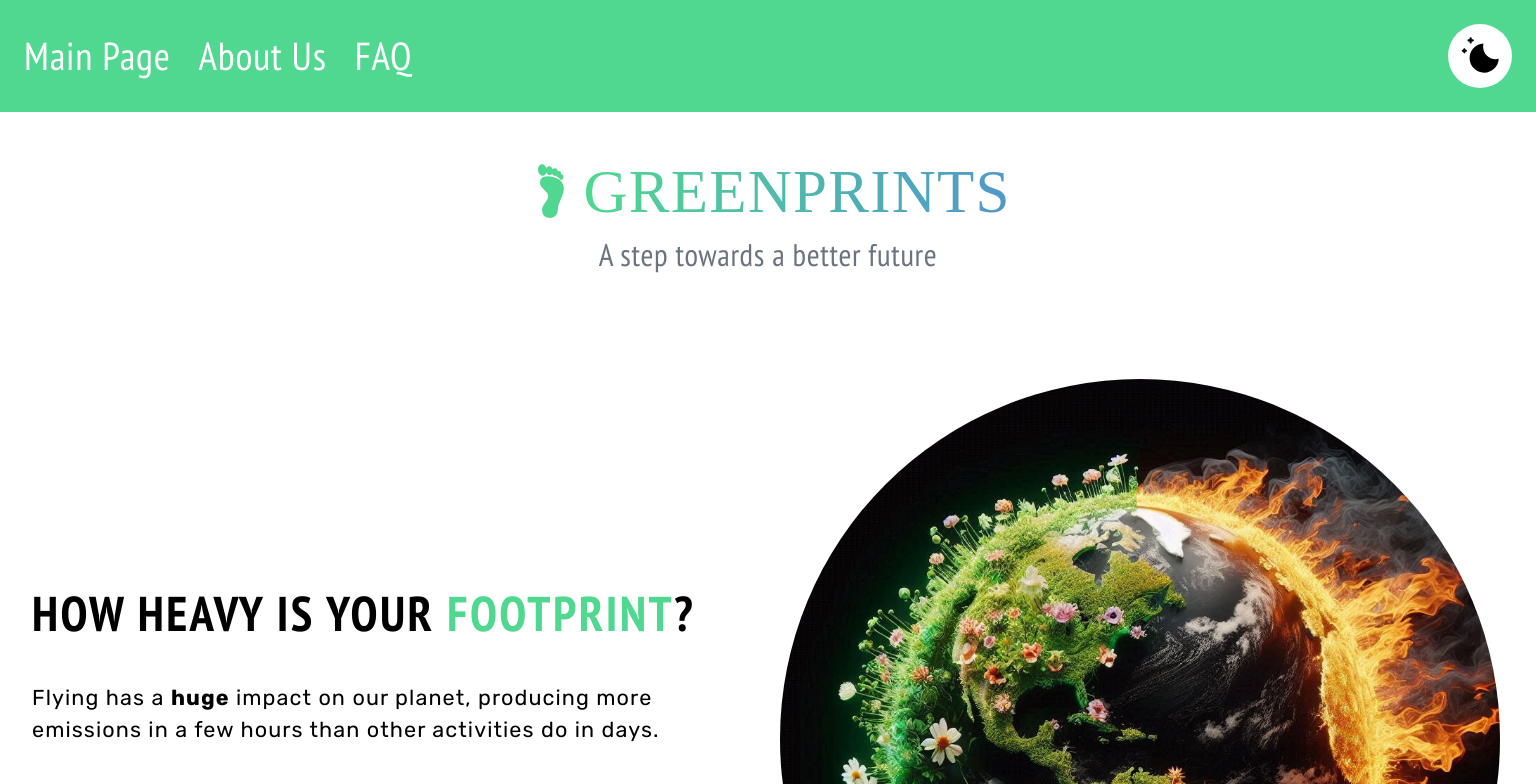
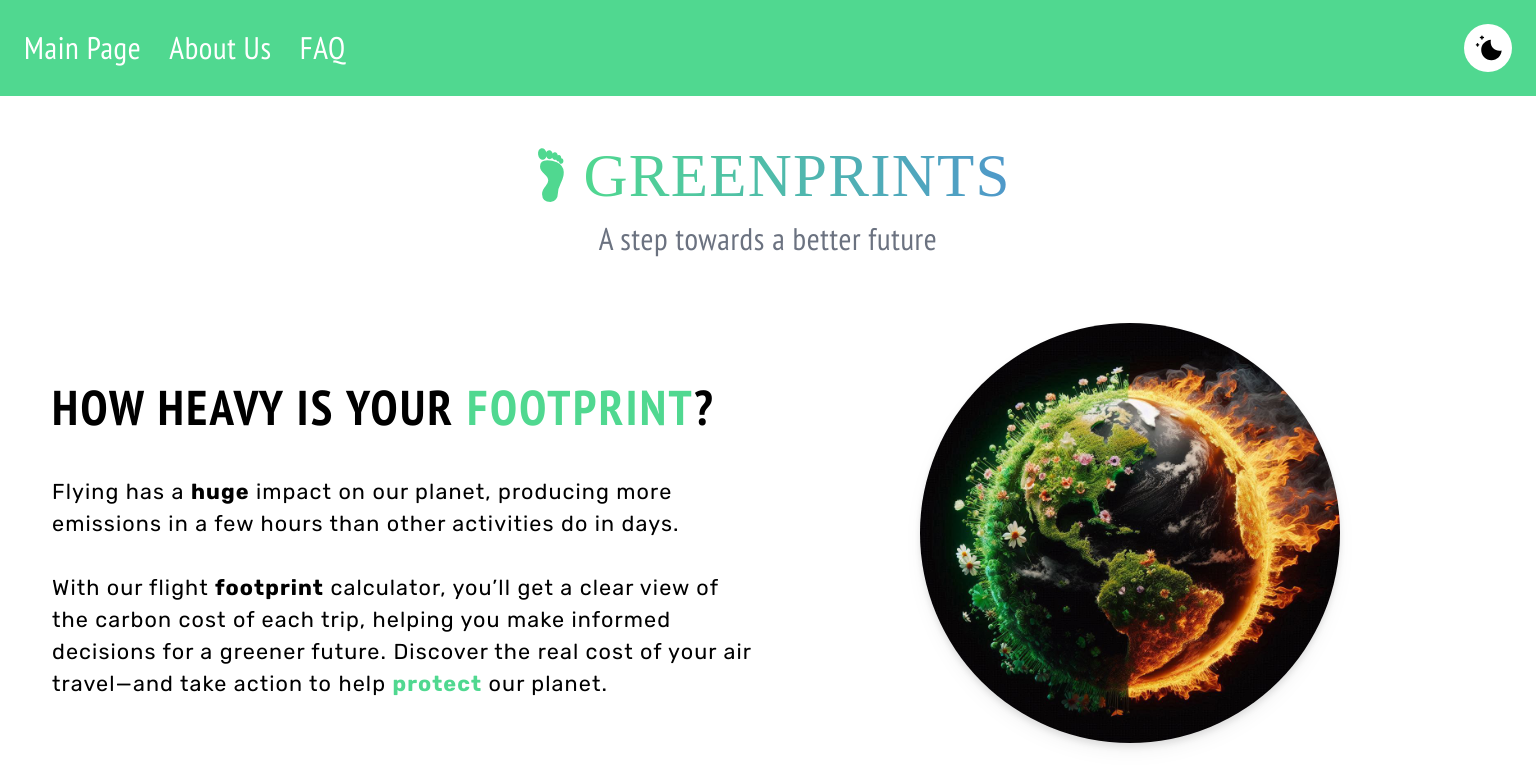
Before and after one commit to Matteonegridev/GreenPrints, a React (Vite) app: page / in a window 1536 px wide. Shown: the top 784 px of the page. Built offline with nearby package versions, Linux system fonts and the light colour scheme; a web font is replaced by a local one.

Commit message:
done mainpage + header + toggle dark 2xl size

```diff
--- a/css/output.css
+++ b/css/output.css
@@ -653,6 +653,10 @@ video {
   height: 3px;
 }
 
+.h-auto{
+  height: auto;
+}
+
 .min-h-\[50dvh\]{
   min-height: 50dvh;
 }
@@ -683,6 +687,10 @@ video {
 
 .w-full{
   width: 100%;
+}
+
+.max-w-\[100\%\]{
+  max-width: 100%;
 }
 
 .flex-grow-0{
@@ -752,6 +760,11 @@ video {
 
 .gap-5{
   gap: 1.25rem;
+}
+
+.divide-rose-400 > :not([hidden]) ~ :not([hidden]){
+  --tw-divide-opacity: 1;
+  border-color: rgb(251 113 133 / var(--tw-divide-opacity));
 }
 
 .overflow-hidden{
@@ -897,10 +910,6 @@ video {
   padding: 1.25rem;
 }
 
-.p-8{
-  padding: 2rem;
-}
-
 .px-1{
   padding-left: 0.25rem;
   padding-right: 0.25rem;
@@ -954,11 +963,6 @@ video {
 .py-7{
   padding-top: 1.75rem;
   padding-bottom: 1.75rem;
-}
-
-.px-7{
-  padding-left: 1.75rem;
-  padding-right: 1.75rem;
 }
 
 .pb-2{
@@ -1166,6 +1170,16 @@ video {
 .outline-none{
   outline: 2px solid transparent;
   outline-offset: 2px;
+}
+
+.drop-shadow-xl{
+  --tw-drop-shadow: drop-shadow(0 20px 13px rgb(0 0 0 / 0.03)) drop-shadow(0 8px 5px rgb(0 0 0 / 0.08));
+  filter: var(--tw-blur) var(--tw-brightness) var(--tw-contrast) var(--tw-grayscale) var(--tw-hue-rotate) var(--tw-invert) var(--tw-saturate) var(--tw-sepia) var(--tw-drop-shadow);
+}
+
+.drop-shadow-lg{
+  --tw-drop-shadow: drop-shadow(0 10px 8px rgb(0 0 0 / 0.04)) drop-shadow(0 4px 3px rgb(0 0 0 / 0.1));
+  filter: var(--tw-blur) var(--tw-brightness) var(--tw-contrast) var(--tw-grayscale) var(--tw-hue-rotate) var(--tw-invert) var(--tw-saturate) var(--tw-sepia) var(--tw-drop-shadow);
 }
 
 .filter{
@@ -1291,10 +1305,6 @@ video {
     display: grid;
   }
 
-  .md\:h-\[70\%\]{
-    height: 70%;
-  }
-
   .md\:min-h-\[120px\]{
     min-height: 120px;
   }
@@ -1305,10 +1315,6 @@ video {
 
   .md\:w-\[55ch\]{
     width: 55ch;
-  }
-
-  .md\:w-\[70\%\]{
-    width: 70%;
   }
 
   .md\:w-\[80\%\]{
@@ -1362,6 +1368,10 @@ video {
   .md\:bg-primary{
     --tw-bg-opacity: 1;
     background-color: rgb(80 216 144 / var(--tw-bg-opacity));
+  }
+
+  .md\:p-4{
+    padding: 1rem;
   }
 
   .md\:p-6{
@@ -1449,10 +1459,6 @@ video {
     width: 15rem;
   }
 
-  .xl\:w-full{
-    width: 100%;
-  }
-
   .xl\:cursor-pointer{
     cursor: pointer;
   }
@@ -1503,6 +1509,11 @@ video {
 
   .xl\:p-7{
     padding: 1.75rem;
+  }
+
+  .xl\:px-8{
+    padding-left: 2rem;
+    padding-right: 2rem;
   }
 
   .xl\:py-3{
@@ -1515,11 +1526,6 @@ video {
     padding-bottom: 1rem;
   }
 
-  .xl\:px-8{
-    padding-left: 2rem;
-    padding-right: 2rem;
-  }
-
   .xl\:pb-6{
     padding-bottom: 1.5rem;
   }
@@ -1532,8 +1538,8 @@ video {
     padding-left: 0.5rem;
   }
 
-  .xl\:pr-5{
-    padding-right: 1.25rem;
+  .xl\:pr-6{
+    padding-right: 1.5rem;
   }
 
   .xl\:pt-24{
@@ -1542,10 +1548,6 @@ video {
 
   .xl\:pt-5{
     padding-top: 1.25rem;
-  }
-
-  .xl\:pr-6{
-    padding-right: 1.5rem;
   }
 
   .xl\:text-2xl{
@@ -1601,6 +1603,158 @@ video {
   }
 }
 
+@media (min-width: 1403px){
+  .\32xl\:-top-20{
+    top: -5rem;
+  }
+
+  .\32xl\:m-24{
+    margin: 6rem;
+  }
+
+  .\32xl\:-mt-4{
+    margin-top: -1rem;
+  }
+
+  .\32xl\:-mt-10{
+    margin-top: -2.5rem;
+  }
+
+  .\32xl\:-mt-20{
+    margin-top: -5rem;
+  }
+
+  .\32xl\:ml-14{
+    margin-left: 3.5rem;
+  }
+
+  .\32xl\:ml-10{
+    margin-left: 2.5rem;
+  }
+
+  .\32xl\:ml-8{
+    margin-left: 2rem;
+  }
+
+  .\32xl\:h-\[100vh\]{
+    height: 100vh;
+  }
+
+  .\32xl\:h-12{
+    height: 3rem;
+  }
+
+  .\32xl\:h-\[30px\]{
+    height: 30px;
+  }
+
+  .\32xl\:h-\[35px\]{
+    height: 35px;
+  }
+
+  .\32xl\:min-h-\[100vh\]{
+    min-height: 100vh;
+  }
+
+  .\32xl\:w-\[50\%\]{
+    width: 50%;
+  }
+
+  .\32xl\:w-\[60\%\]{
+    width: 60%;
+  }
+
+  .\32xl\:w-12{
+    width: 3rem;
+  }
+
+  .\32xl\:w-\[30px\]{
+    width: 30px;
+  }
+
+  .\32xl\:w-\[35px\]{
+    width: 35px;
+  }
+
+  .\32xl\:border{
+    border-width: 1px;
+  }
+
+  .\32xl\:border-black{
+    --tw-border-opacity: 1;
+    border-color: rgb(0 0 0 / var(--tw-border-opacity));
+  }
+
+  .\32xl\:p-4{
+    padding: 1rem;
+  }
+
+  .\32xl\:p-7{
+    padding: 1.75rem;
+  }
+
+  .\32xl\:p-24{
+    padding: 6rem;
+  }
+
+  .\32xl\:pt-7{
+    padding-top: 1.75rem;
+  }
+
+  .\32xl\:pt-14{
+    padding-top: 3.5rem;
+  }
+
+  .\32xl\:pl-5{
+    padding-left: 1.25rem;
+  }
+
+  .\32xl\:text-3xl{
+    font-size: 1.953rem;
+    line-height: 2rem;
+    letter-spacing: 0.02em;
+  }
+
+  .\32xl\:hover\:text-tertiary:hover{
+    --tw-text-opacity: 1;
+    color: rgb(240 101 67 / var(--tw-text-opacity));
+  }
+
+  .\32xl\:hover\:text-secondary:hover{
+    --tw-text-opacity: 1;
+    color: rgb(79 152 202 / var(--tw-text-opacity));
+  }
+
+  .\32xl\:hover\:text-clearDark:hover{
+    --tw-text-opacity: 1;
+    color: rgb(61 61 61 / var(--tw-text-opacity));
+  }
+
+  .\32xl\:hover\:transition-all:hover{
+    transition-property: all;
+    transition-timing-function: cubic-bezier(0.4, 0, 0.2, 1);
+    transition-duration: 150ms;
+  }
+
+  .\32xl\:hover\:duration-200:hover{
+    transition-duration: 200ms;
+  }
+
+  .\32xl\:active\:text-primary:active{
+    --tw-text-opacity: 1;
+    color: rgb(80 216 144 / var(--tw-text-opacity));
+  }
+
+  .\32xl\:active\:text-secondary:active{
+    --tw-text-opacity: 1;
+    color: rgb(79 152 202 / var(--tw-text-opacity));
+  }
+
+  .\32xl\:active\:underline:active{
+    text-decoration-line: underline;
+  }
+}
+
 .dark\:border-b:where(.dark, .dark *){
   border-bottom-width: 1px;
 }
--- a/src/Components/NavbarDesktop.tsx
+++ b/src/Components/NavbarDesktop.tsx
@@ -14,7 +14,7 @@ function NavbarDesktop({ menuItems }: MenuItemProps) {
             {menuItems.map((links, i) => (
               <li
                 key={i}
-                className="font-subheading text-2xl md:text-4xl md:font-normal  md:text-white"
+                className="font-subheading text-2xl md:text-4xl md:font-normal  md:text-white 2xl:text-3xl 2xl:hover:text-clearDark 2xl:hover:transition-all 2xl:hover:duration-200 2xl:hover:ease "
               >
                 <Link to={links.href}>{links.title}</Link>
               </li>
--- a/src/Components/Routes/MainPage.tsx
+++ b/src/Components/Routes/MainPage.tsx
@@ -52,9 +52,9 @@ function MainPage() {
         </h3>
       </motion.div>
 
-      <div className="pt-8 pb-8 xl:grid xl:grid-cols-2 xl:pt-24 xl:p-2 ">
+      <div className="pt-8 pb-8 xl:grid xl:grid-cols-2 xl:pt-24 xl:p-2 2xl:p-7 2xl:pt-14">
         <MainPageImage />
-        <div className="xl:order-1 xl:place-content-center">
+        <div className="xl:order-1 xl:place-content-center ">
           <h1 className="font-subheading font-extrabold uppercase text-2xl pr-2 pl-2 md:text-4xl xl:mb-7 xl:text-5xl">
             How heavy is your <span className="text-primary">footprint</span>?
           </h1>
--- a/src/Utils/ButtonMain.tsx
+++ b/src/Utils/ButtonMain.tsx
@@ -6,7 +6,7 @@ type ButtonProps = {
 
 function ButtonMain({ navigate }: ButtonProps) {
   return (
-    <div className="pb-5 xl:w-[15rem] xl:pt-5">
+    <div className="pb-5 xl:w-[15rem] xl:pt-5 2xl:ml-8">
       <Link
         className=" block rounded-sm py-2 text-center text-white bg-primary text-xl font-headings uppercase font-medium active:scale-[0.97] transition-transform duration-100 ease-in xl:text-2xl xl:py-4"
         to={navigate}
--- a/src/Utils/MainPageImage.tsx
+++ b/src/Utils/MainPageImage.tsx
@@ -1,7 +1,7 @@
 function MainPageImage() {
   return (
-    <div className="mb-6 md:w-full md:mb-10 xl:order-2 xl:mb-4 xl:p-3 ">
-      <figure className="md:h-[70%] md:w-[70%] md:m-auto xl:w-full">
+    <div className="mb-6 md:w-full md:mb-10 xl:order-2 md:p-4 xl:mb-4 xl:p-3 ">
+      <figure className=" md:m-auto max-w-[100%] h-auto 2xl:w-[60%]  drop-shadow-lg ">
         <img
           src="../assets/img/world.png"
           alt="world half green half burning"
```
Also changed, not shown: src/Utils/ToggleDark.tsx (+3 -1 lines).
